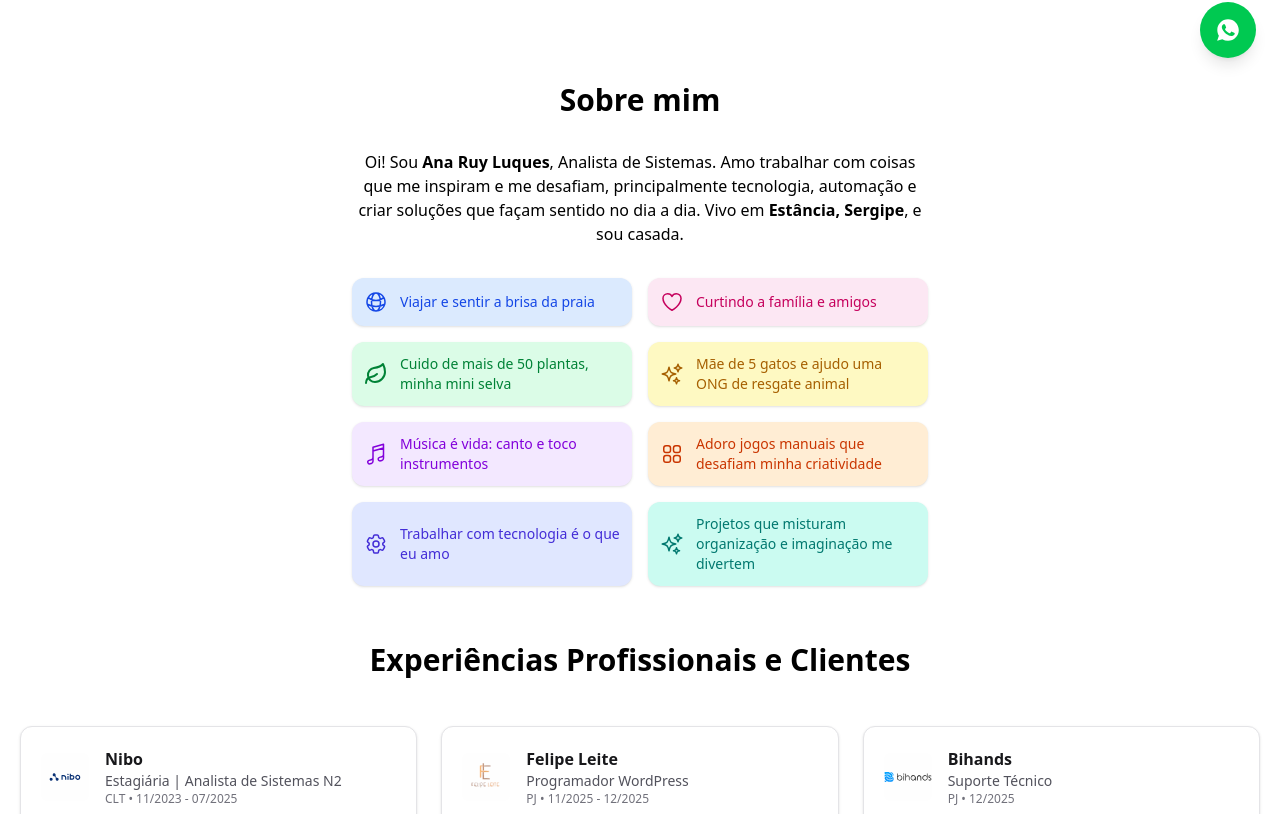
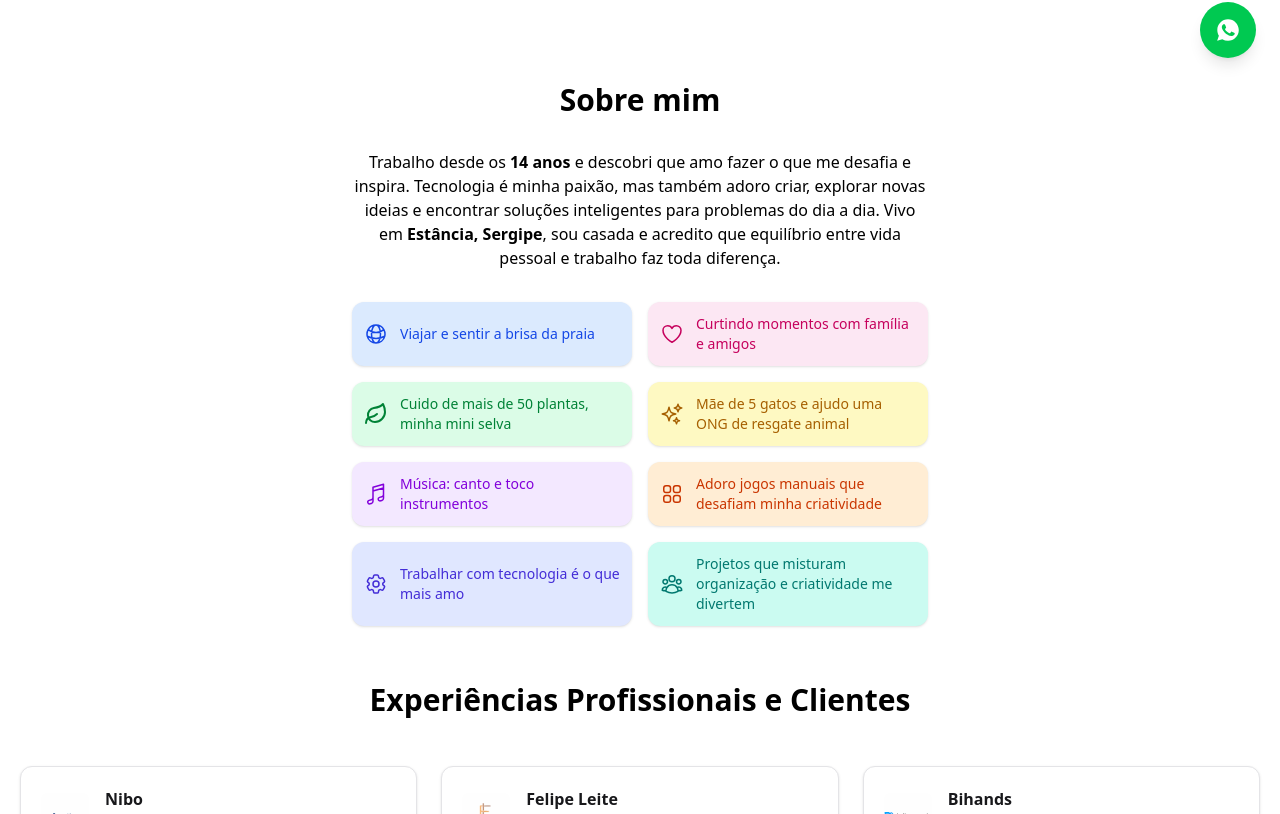
Before and after one commit to RuyLuques/ruyluques, a Next.js app: page / in a window 1280 px wide. Shown: the part 718-1532 px from the top of the page. Built offline with nearby package versions, Linux system fonts and the light colour scheme.

Commit message:
Ajuste no conteúdo About

```diff
--- a/app/sections/about/About.tsx
+++ b/app/sections/about/About.tsx
@@ -15,20 +15,20 @@ import { Leaf } from "lucide-react";
 export default function About() {
   const hobbies = [
     { icon: GlobeAltIcon, label: "Viajar e sentir a brisa da praia", color: "bg-blue-100 text-blue-700" },
-    { icon: HeartIcon, label: "Curtindo a família e amigos", color: "bg-pink-100 text-pink-700" },
+    { icon: HeartIcon, label: "Curtindo momentos com família e amigos", color: "bg-pink-100 text-pink-700" },
     { icon: Leaf, label: "Cuido de mais de 50 plantas, minha mini selva", color: "bg-green-100 text-green-700" },
     { icon: SparklesIcon, label: "Mãe de 5 gatos e ajudo uma ONG de resgate animal", color: "bg-yellow-100 text-yellow-700" },
-    { icon: MusicalNoteIcon, label: "Música é vida: canto e toco instrumentos", color: "bg-purple-100 text-purple-700" },
+    { icon: MusicalNoteIcon, label: "Música: canto e toco instrumentos", color: "bg-purple-100 text-purple-700" },
     { icon: Squares2X2Icon, label: "Adoro jogos manuais que desafiam minha criatividade", color: "bg-orange-100 text-orange-700" },
-    { icon: Cog6ToothIcon, label: "Trabalhar com tecnologia é o que eu amo", color: "bg-indigo-100 text-indigo-700" },
-    { icon: SparklesIcon, label: "Projetos que misturam organização e imaginação me divertem", color: "bg-teal-100 text-teal-700" },
+    { icon: Cog6ToothIcon, label: "Trabalhar com tecnologia é o que mais amo", color: "bg-indigo-100 text-indigo-700" },
+    { icon: UserGroupIcon, label: "Projetos que misturam organização e criatividade me divertem", color: "bg-teal-100 text-teal-700" },
   ];
 
   return (
     <section id="about" className="mx-auto max-w-4xl px-6 space-y-8">
       <h2 className="text-3xl font-bold text-center">Sobre mim</h2>
       <p className="max-w-xl mx-auto text-center text-base">
-        Oi! Sou <strong>Ana Ruy Luques</strong>, Analista de Sistemas. Amo trabalhar com coisas que me inspiram e me desafiam, principalmente tecnologia, automação e criar soluções que façam sentido no dia a dia. Vivo em <strong>Estância, Sergipe</strong>, e sou casada.
+        Trabalho desde os <strong>14 anos</strong> e descobri que amo fazer o que me desafia e inspira. Tecnologia é minha paixão, mas também adoro criar, explorar novas ideias e encontrar soluções inteligentes para problemas do dia a dia. Vivo em <strong>Estância, Sergipe</strong>, sou casada e acredito que equilíbrio entre vida pessoal e trabalho faz toda diferença.
       </p>
 
       <div className="grid grid-cols-1 sm:grid-cols-2 gap-4 max-w-xl mx-auto">
```
